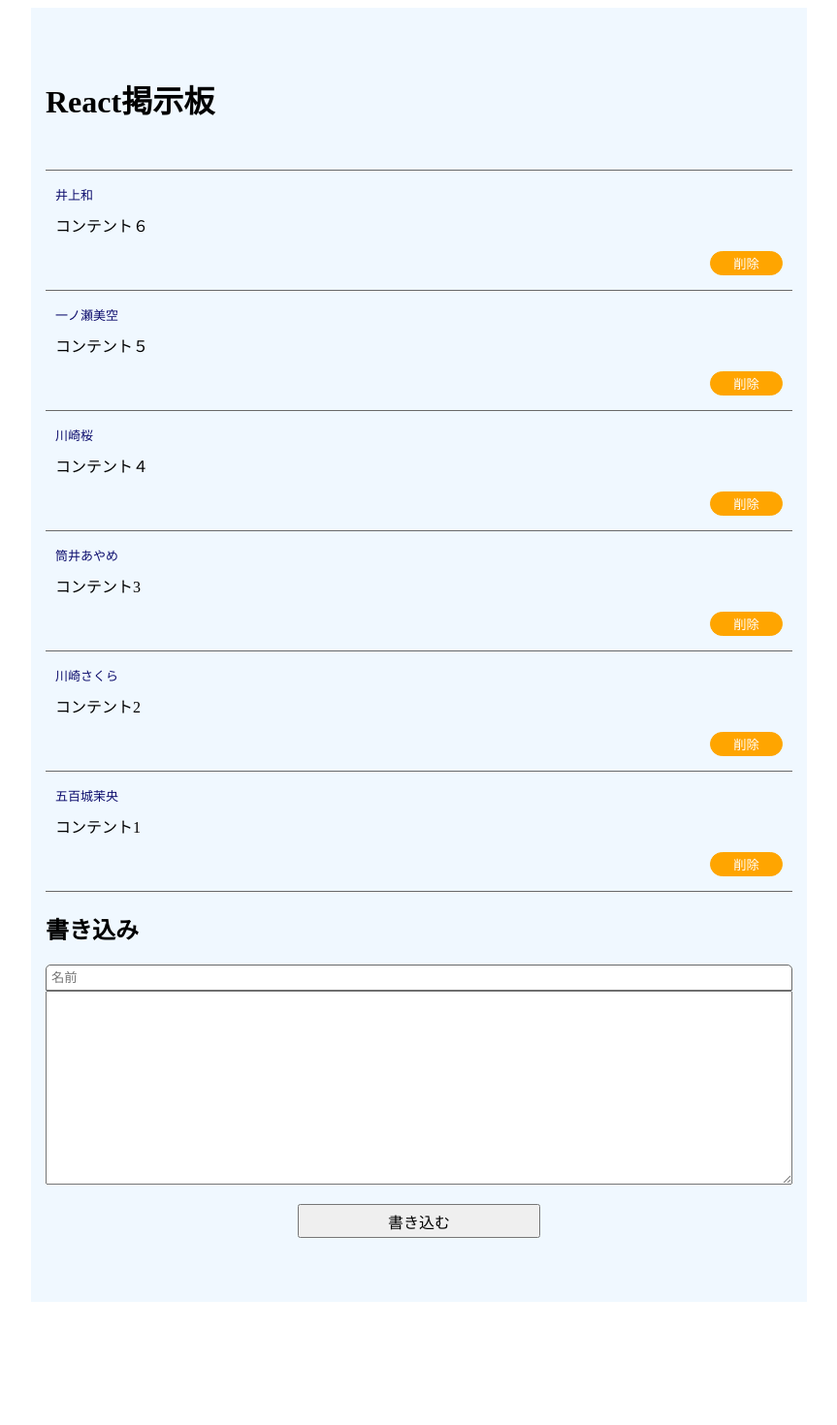
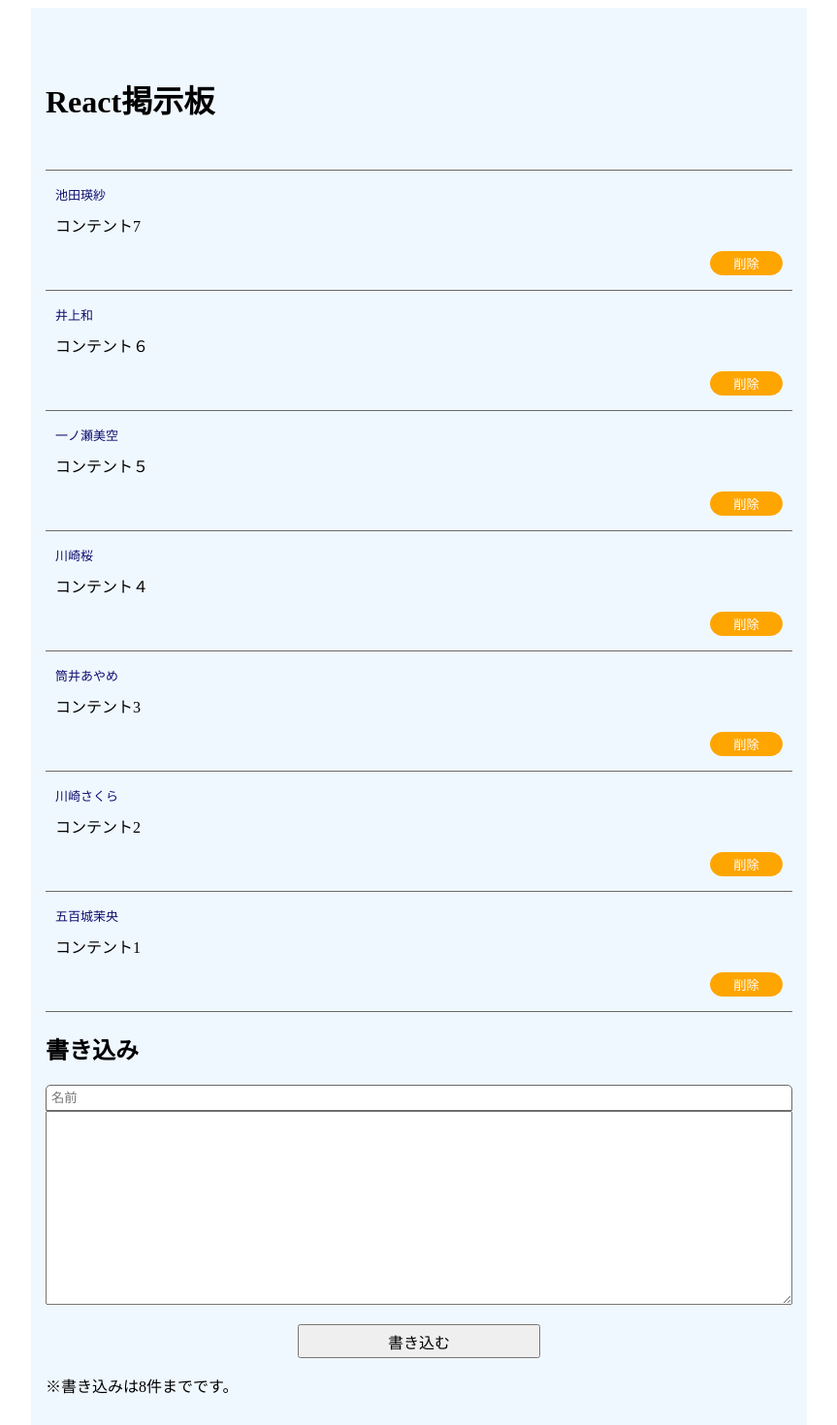
Before and after one commit to h-miyamoto-astaster/react, a React (Create React App) app in the folder react-books/: page / in a window 1280 px wide. Shown: the top 1470 px of the page at 97% size, without its empty margins (208-1071 px from the left). Before the commit the page ends 1351 px from the top, so only its background shows below. Built offline with nearby package versions, Linux system fonts and the light colour scheme; data requests are answered from the project's data file.

Commit message:
書き込み制限実装

```diff
--- a/react-books/db.json
+++ b/react-books/db.json
@@ -29,6 +29,11 @@
       "id": "01J5NCV1AAX59R64RVNK2MDQZA",
       "content": "コンテント６",
       "name": "井上和"
+    },
+    {
+      "id": "01J5X8H005F8875613TXCVA6FC",
+      "content": "コンテント7",
+      "name": "池田瑛紗"
     }
   ]
 }
--- a/react-books/src/App.js
+++ b/react-books/src/App.js
@@ -1,4 +1,4 @@
-import { useRef } from "react";
+import { useRef,useEffect } from "react";
 import { useBoard } from "./hooks/useBoard";
 import styled from 'styled-components';
 
@@ -59,13 +59,15 @@ const BoardItem = ({write,deleteBoardListItem}) =>{
 function App() {
   const  {boardList,addBoardListItem,deleteBoardListItem} = useBoard();
   console.log("Boardリスト",boardList);
+  let writeMax = 8;
   const inputEl = useRef(null);
   const nameEl = useRef(null);
 
   const handleAddBoardListItem = () =>{
-    let writeLen = 10;
-    if(writeLen > 7) {
-      document.querySelector("#writeAlert").textContent("テスト");
+    let writeLen = boardList.length;
+    if(writeLen > writeMax) {
+      document.querySelector("#writeAlert").textContent= "※これ以上書き込めません";
+      return;
     };
     if(inputEl.current.value === "") return;
 
@@ -76,6 +78,15 @@ function App() {
     inputEl.current.value="";
     nameEl.current.value="";
   }
+
+  const WriteMaxText = () =>{
+    useEffect(() => {
+       document.querySelector("#writeLimit").textContent= `※書き込みは${writeMax}件までです。`;
+     },[]);
+     return(
+       <p id="writeLimit"></p>
+     )
+ }
 
   const Btn01 = styled.button`
     display:block;
@@ -131,6 +142,8 @@ function App() {
             <WriteTextarea ref={inputEl} />
 
             <Btn01 onClick={handleAddBoardListItem}>書き込む</Btn01>
+            {/*<p id="writeLimit"></p>*/}
+            <WriteMaxText />
             <p id="writeAlert"></p>
           </WriteArea>
         </div>
--- a/react-books/src/hooks/useBoard.js
+++ b/react-books/src/hooks/useBoard.js
@@ -6,12 +6,12 @@ import * as boardData from "../api/board";
 
 export const useBoard = () =>{
    const [boardList,setBoardList] = useState([]);
-
    useEffect(() => {
       boardData.getAllBoardData().then((write) =>{
          setBoardList([...write].reverse());
       });
     },[]);
+
 
     const addBoardListItem = (boardContent,username) =>{
       const newBoardItem = {
```
